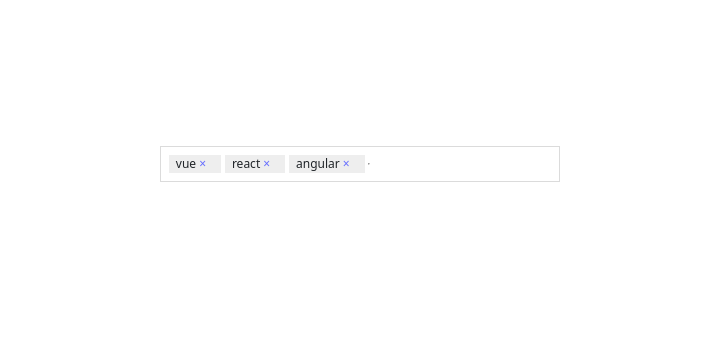
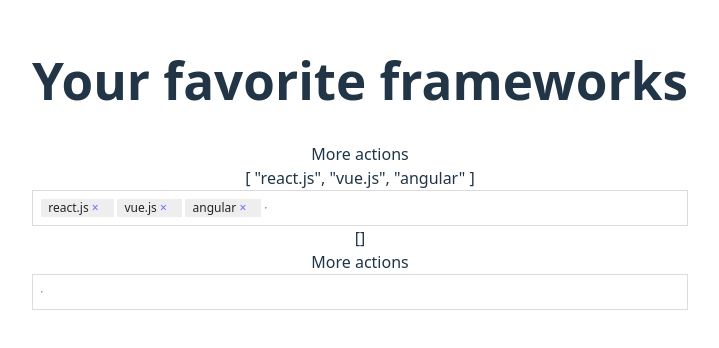
Before and after one commit to KhoaNgDev/project_demo, a Vue app: page / in a window 1280 px wide. Shown: the part 236-584 px from the top of the page, without its empty margins (280-999 px from the left). Built offline with nearby package versions, Linux system fonts and the light colour scheme.

Commit message:
emitting events

```diff
--- a/src/App.vue
+++ b/src/App.vue
@@ -2,14 +2,30 @@
 import TagsInput from "./components/TagsInput.vue";
 
 export default {
-  components: {
-    // TagsInput,
+  data: () => ({
+    jsFrameworks: ["react.js", "vue.js", "angular"],
+    backendFrameworks: [],
+  }),
+  //mounted() là lifecycle hook trong Vue.
+  //Hàm này sẽ chạy sau khi component được gắn vào DOM (mounted).
+  methods: {
+    handleChange(tags) {
+      this.jsFrameworks = [...tags];
+    },
   },
 };
 </script>
 
 <template>
-<tags-input/>
+<h1>Your favorite frameworks</h1>More actions
+  <div>{{ jsFrameworks }}</div>
+  <tags-input :selected-tags="jsFrameworks" @change="handleChange" />
+
+  <div>{{ backendFrameworks }}</div>More actions
+  <tags-input
+    :selected-tags="backendFrameworks"
+    @change="backendFrameworks = [...$event]"
+  />
 </template>
 
 <style scoped>
--- a/src/components/TagsInput.vue
+++ b/src/components/TagsInput.vue
@@ -22,10 +22,18 @@
 <script>
 export default {
   //Nơi lưu trữ trạng thái State
-  data: () => ({
-    tags: ["vue", "react", "angular"],
-    newTag: "",
-  }),
+  data() {
+    return {
+      tags: [...this.selectedTags],
+      newTag: "",
+    };
+  },
+  props: {
+    selectedTags: {
+      type: Array,
+      default: () => [],
+    },
+  },
 
   // watch dùng để theo dõi sự thay đổi của một biến (trong data hoặc computed).
   // Mỗi khi newTag thay đổi (tức là bạn đang gõ trong <input>), hàm newTag(newVal) sẽ chạy.
@@ -46,15 +54,18 @@
       return this.tags.includes(this.newTag);
     },
   },
+    emits: ["change"],
   methods: {
     addNewTag() {
       if (this.newTag && !this.isTagExists) {
         this.tags.push(this.newTag);
         this.newTag = "";
+          this.$emit("change", this.tags);
       }
     },
     removeTag(index) {
       this.tags.splice(index, 1);
+       this.$emit("change", this.tags);
     },
     removeLastTag() {
       if (this.newTag.length === 0) {
```
